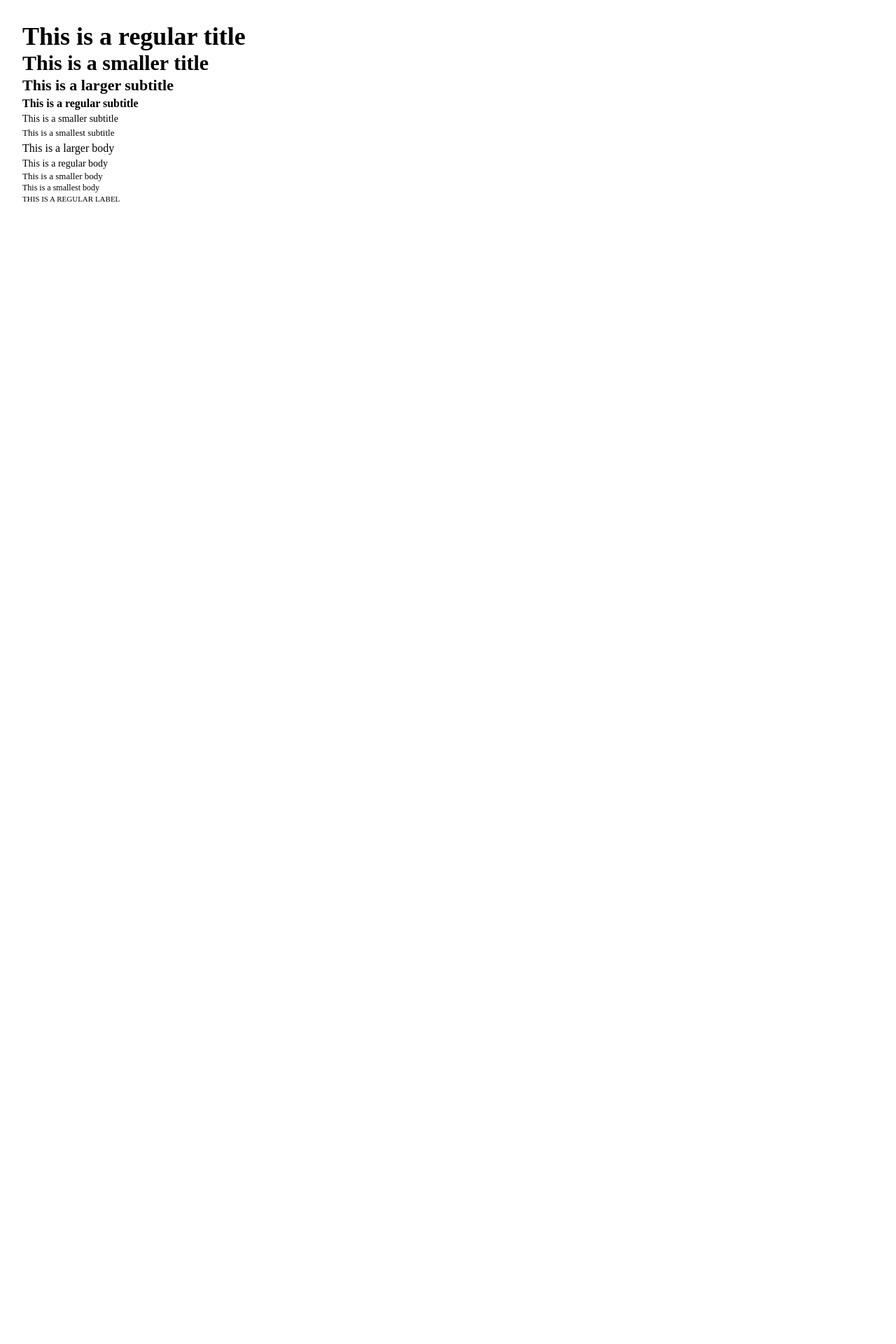
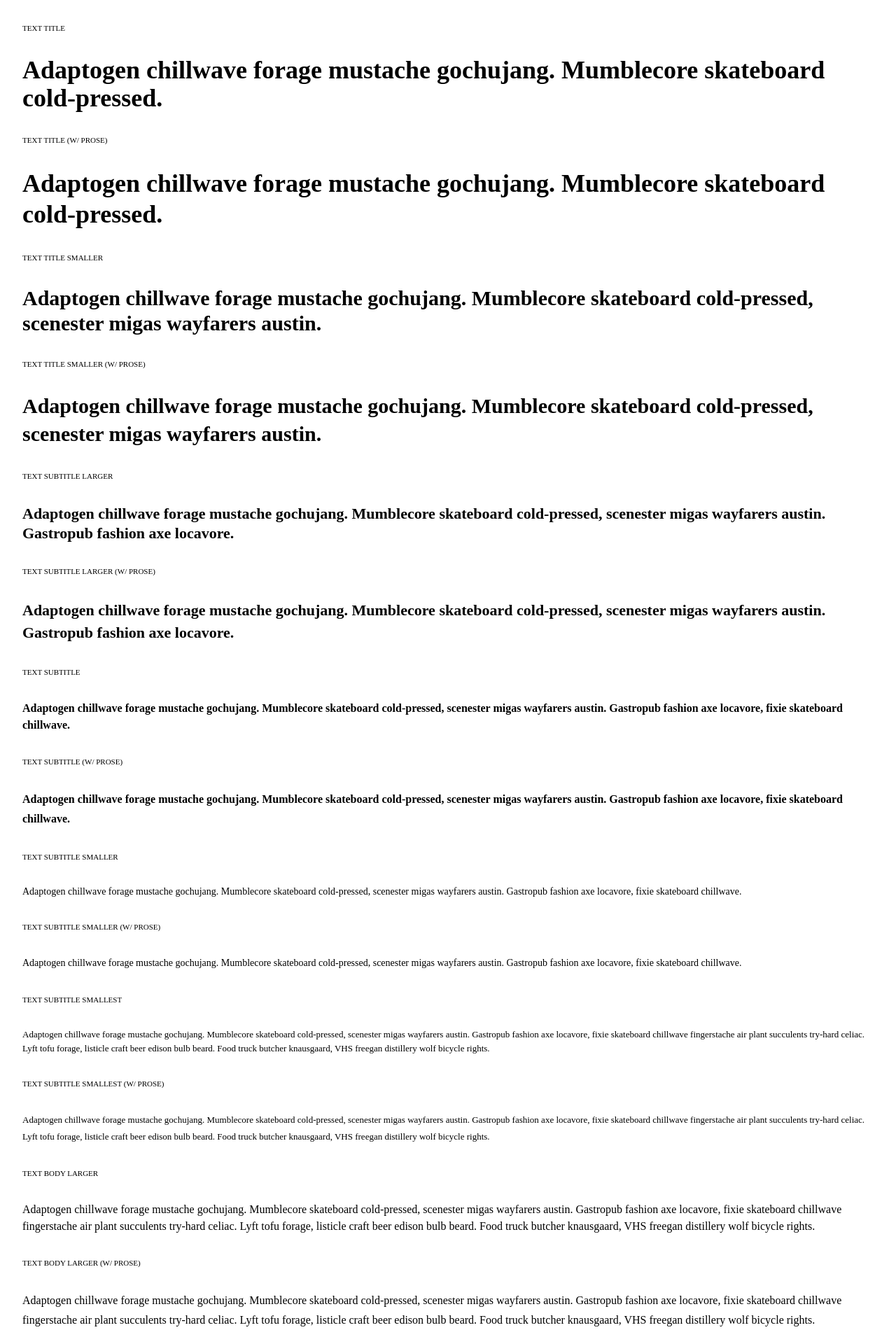
Before and after one commit to mrcthms/component-exploration, a React (Create React App) app: page / in a window 1280 px wide. Shown: the top 1920 px of the page at 70% size. Before the commit the page ends 800 px from the top, so only its background shows below. Built offline with nearby package versions, Linux system fonts and the light colour scheme.

Commit message:
Add in final type styles

```diff
--- a/src/App.css
+++ b/src/App.css
@@ -10,3 +10,12 @@ html, button, select, input {
 .app {
   padding: 32px;
 }
+
+/* for sake of demo */
+
+.text-label:first-of-type {
+  margin-bottom: 32px;
+}
+* + .text-label {
+  margin: 32px 0;
+}
--- a/src/App.js
+++ b/src/App.js
@@ -6,17 +6,71 @@ class App extends Component {
   render () {
     return (
       <div className='app'>
-        <Type element='h1' order='title'>This is a regular title</Type>
-        <Type element='h2' order='title' size='smaller'>This is a smaller title</Type>
-        <Type element='h3' order='subtitle' size='larger'>This is a larger subtitle</Type>
-        <Type element='h4' order='subtitle'>This is a regular subtitle</Type>
-        <Type element='h5' order='subtitle' size='smaller'>This is a smaller subtitle</Type>
-        <Type element='h6' order='subtitle' size='smallest'>This is a smallest subtitle</Type>
-        <Type element='p' order='body' size='larger'>This is a larger body</Type>
-        <Type element='p' order='body'>This is a regular body</Type>
-        <Type element='p' order='body' size='smaller'>This is a smaller body</Type>
-        <Type element='p' order='body' size='smallest'>This is a smallest body</Type>
-        <Type element='div' order='label'>This is a regular label</Type>
+        <Type element='div' order='label'>Text Title</Type>
+        <Type element='h1' order='title'>Adaptogen chillwave forage mustache gochujang. Mumblecore skateboard cold-pressed.</Type>
+
+        <Type element='div' order='label'>Text Title (w/ Prose)</Type>
+        <Type element='h1' order='title' prose>Adaptogen chillwave forage mustache gochujang. Mumblecore skateboard cold-pressed.</Type>
+
+        <Type element='div' order='label'>Text Title Smaller</Type>
+        <Type element='h2' order='title' size='smaller'>Adaptogen chillwave forage mustache gochujang. Mumblecore skateboard cold-pressed, scenester migas wayfarers austin.</Type>
+
+        <Type element='div' order='label'>Text Title Smaller (w/ Prose)</Type>
+        <Type element='h2' order='title' size='smaller' prose>Adaptogen chillwave forage mustache gochujang. Mumblecore skateboard cold-pressed, scenester migas wayfarers austin.</Type>
+
+        <Type element='div' order='label'>Text Subtitle Larger</Type>
+        <Type element='h3' order='subtitle' size='larger'>Adaptogen chillwave forage mustache gochujang. Mumblecore skateboard cold-pressed, scenester migas wayfarers austin. Gastropub fashion axe locavore.</Type>
+
+        <Type element='div' order='label'>Text Subtitle Larger (w/ Prose)</Type>
+        <Type element='h3' order='subtitle' size='larger' prose>Adaptogen chillwave forage mustache gochujang. Mumblecore skateboard cold-pressed, scenester migas wayfarers austin. Gastropub fashion axe locavore.</Type>
+
+        <Type element='div' order='label'>Text Subtitle</Type>
+        <Type element='h4' order='subtitle'>Adaptogen chillwave forage mustache gochujang. Mumblecore skateboard cold-pressed, scenester migas wayfarers austin. Gastropub fashion axe locavore, fixie skateboard chillwave.</Type>
+
+        <Type element='div' order='label'>Text Subtitle (w/ Prose)</Type>
+        <Type element='h4' order='subtitle' prose>Adaptogen chillwave forage mustache gochujang. Mumblecore skateboard cold-pressed, scenester migas wayfarers austin. Gastropub fashion axe locavore, fixie skateboard chillwave.</Type>
+
+        <Type element='div' order='label'>Text Subtitle Smaller</Type>
+        <Type element='h5' order='subtitle' size='smaller'>Adaptogen chillwave forage mustache gochujang. Mumblecore skateboard cold-pressed, scenester migas wayfarers austin. Gastropub fashion axe locavore, fixie skateboard chillwave.</Type>
+
+        <Type element='div' order='label'>Text Subtitle Smaller (w/ Prose)</Type>
+        <Type element='h5' order='subtitle' size='smaller' prose>Adaptogen chillwave forage mustache gochujang. Mumblecore skateboard cold-pressed, scenester migas wayfarers austin. Gastropub fashion axe locavore, fixie skateboard chillwave.</Type>
+
+        <Type element='div' order='label'>Text Subtitle Smallest</Type>
+        <Type element='h6' order='subtitle' size='smallest'>Adaptogen chillwave forage mustache gochujang. Mumblecore skateboard cold-pressed, scenester migas wayfarers austin. Gastropub fashion axe locavore, fixie skateboard chillwave fingerstache air plant succulents try-hard celiac. Lyft tofu forage, listicle craft beer edison bulb beard. Food truck butcher knausgaard, VHS freegan distillery wolf bicycle rights.</Type>
+
+        <Type element='div' order='label'>Text Subtitle Smallest (w/ Prose)</Type>
+        <Type element='h6' order='subtitle' size='smallest' prose>Adaptogen chillwave forage mustache gochujang. Mumblecore skateboard cold-pressed, scenester migas wayfarers austin. Gastropub fashion axe locavore, fixie skateboard chillwave fingerstache air plant succulents try-hard celiac. Lyft tofu forage, listicle craft beer edison bulb beard. Food truck butcher knausgaard, VHS freegan distillery wolf bicycle rights.</Type>
+
+        <Type element='div' order='label'>Text Body Larger</Type>
+        <Type element='p' order='body' size='larger'>Adaptogen chillwave forage mustache gochujang. Mumblecore skateboard cold-pressed, scenester migas wayfarers austin. Gastropub fashion axe locavore, fixie skateboard chillwave fingerstache air plant succulents try-hard celiac. Lyft tofu forage, listicle craft beer edison bulb beard. Food truck butcher knausgaard, VHS freegan distillery wolf bicycle rights.</Type>
+
+        <Type element='div' order='label'>Text Body Larger (w/ Prose)</Type>
+        <Type element='p' order='body' size='larger' prose>Adaptogen chillwave forage mustache gochujang. Mumblecore skateboard cold-pressed, scenester migas wayfarers austin. Gastropub fashion axe locavore, fixie skateboard chillwave fingerstache air plant succulents try-hard celiac. Lyft tofu forage, listicle craft beer edison bulb beard. Food truck butcher knausgaard, VHS freegan distillery wolf bicycle rights.</Type>
+
+        <Type element='div' order='label'>Text Body</Type>
+        <Type element='p' order='body'>Adaptogen chillwave forage mustache gochujang. Mumblecore skateboard cold-pressed, scenester migas wayfarers austin. Gastropub fashion axe locavore, fixie skateboard chillwave fingerstache air plant succulents try-hard celiac. Lyft tofu forage, listicle craft beer edison bulb beard. Food truck butcher knausgaard, VHS freegan distillery wolf bicycle rights.</Type>
+
+        <Type element='div' order='label'>Text Body (w/ Prose)</Type>
+        <Type element='p' order='body' prose>Adaptogen chillwave forage mustache gochujang. Mumblecore skateboard cold-pressed, scenester migas wayfarers austin. Gastropub fashion axe locavore, fixie skateboard chillwave fingerstache air plant succulents try-hard celiac. Lyft tofu forage, listicle craft beer edison bulb beard. Food truck butcher knausgaard, VHS freegan distillery wolf bicycle rights.</Type>
+
+        <Type element='div' order='label'>Text Body Smaller</Type>
+        <Type element='p' order='body' size='smaller'>Adaptogen chillwave forage mustache gochujang. Mumblecore skateboard cold-pressed, scenester migas wayfarers austin. Gastropub fashion axe locavore, fixie skateboard chillwave fingerstache air plant succulents try-hard celiac. Lyft tofu forage, listicle craft beer edison bulb beard. Food truck butcher knausgaard, VHS freegan distillery wolf bicycle rights.</Type>
+
+        <Type element='div' order='label'>Text Body Smaller (w/ Prose)</Type>
+        <Type element='p' order='body' size='smaller' prose>Adaptogen chillwave forage mustache gochujang. Mumblecore skateboard cold-pressed, scenester migas wayfarers austin. Gastropub fashion axe locavore, fixie skateboard chillwave fingerstache air plant succulents try-hard celiac. Lyft tofu forage, listicle craft beer edison bulb beard. Food truck butcher knausgaard, VHS freegan distillery wolf bicycle rights.</Type>
+
+        <Type element='div' order='label'>Text Body Smallest</Type>
+        <Type element='p' order='body' size='smallest'>Adaptogen chillwave forage mustache gochujang. Mumblecore skateboard cold-pressed, scenester migas wayfarers austin. Gastropub fashion axe locavore, fixie skateboard chillwave fingerstache air plant succulents try-hard celiac. Lyft tofu forage, listicle craft beer edison bulb beard. Food truck butcher knausgaard, VHS freegan distillery wolf bicycle rights.</Type>
+
+        <Type element='div' order='label'>Text Body Smallest (w/ Prose)</Type>
+        <Type element='p' order='body' size='smallest' prose>Adaptogen chillwave forage mustache gochujang. Mumblecore skateboard cold-pressed, scenester migas wayfarers austin. Gastropub fashion axe locavore, fixie skateboard chillwave fingerstache air plant succulents try-hard celiac. Lyft tofu forage, listicle craft beer edison bulb beard. Food truck butcher knausgaard, VHS freegan distillery wolf bicycle rights.</Type>
+
+        <Type element='div' order='label'>Text Label</Type>
+        <Type element='div' order='label'>Adaptogen chillwave forage mustache gochujang. Mumblecore skateboard cold-pressed, scenester migas wayfarers austin. Gastropub fashion axe locavore.</Type>
+
+        <Type element='div' order='label'>Text Label (w/ Prose)</Type>
+        <Type element='div' order='label' prose>Adaptogen chillwave forage mustache gochujang. Mumblecore skateboard cold-pressed, scenester migas wayfarers austin. Gastropub fashion axe locavore.</Type>
       </div>
     )
   }
--- a/src/components/Type/Type.css
+++ b/src/components/Type/Type.css
@@ -9,8 +9,7 @@ h1, h2, h3, h4, h5, h6 {
 .text-title,
 .text-title-smaller,
 .text-subtitle-larger,
-.text-subtitle
- {
+.text-subtitle {
     font-family: "Eina 03";
 }
 
@@ -31,11 +30,17 @@ h1, h2, h3, h4, h5, h6 {
   line-height: 40px;
   font-weight: 600;
 }
+.text-title.text-prose {
+  line-height: 44px;
+}
 
 .text-title-smaller {
   font-size: 30px;
   line-height: 36px;
   font-weight: 600;
+}
+.text-title-smaller.text-prose {
+  line-height: 40px;
 }
 
 .text-subtitle-larger {
@@ -43,11 +48,17 @@ h1, h2, h3, h4, h5, h6 {
   line-height: 28px;
   font-weight: 600;
 }
+.text-subtitle-larger.text-prose {
+  line-height: 32px;
+}
 
 .text-subtitle {
   font-size: 16px;
   line-height: 24px;
   font-weight: 600;
+}
+.text-subtitle.text-prose {
+  line-height: 28px;
 }
 
 .text-subtitle-smaller {
@@ -55,11 +66,17 @@ h1, h2, h3, h4, h5, h6 {
   line-height: 20px;
   font-weight: 400;
 }
+.text-subtitle-smaller.text-prose {
+  line-height: 24px;
+}
 
 .text-subtitle-smallest {
   font-size: 13px;
   line-height: 20px;
   font-weight: 400;
+}
+.text-subtitle-smallest.text-prose {
+  line-height: 24px;
 }
 
 .text-body-larger {
@@ -67,11 +84,17 @@ h1, h2, h3, h4, h5, h6 {
   line-height: 24px;
   font-weight: 300;
 }
+.text-body-larger.text-prose {
+  line-height: 28px;
+}
 
 .text-body {
   font-size: 14px;
   line-height: 20px;
   font-weight: 300;
+}
+.text-body.text-prose {
+  line-height: 24px;
 }
 
 .text-body-smaller {
@@ -79,11 +102,17 @@ h1, h2, h3, h4, h5, h6 {
   line-height: 16px;
   font-weight: 300;
 }
+.text-body-smaller.text-prose {
+  line-height: 20px;
+}
 
 .text-body-smallest {
   font-size: 12px;
   line-height: 16px;
   font-weight: 300;
+}
+.text-body-smallest.text-prose {
+  line-height: 20px;
 }
 
 .text-label {
@@ -92,3 +121,6 @@ h1, h2, h3, h4, h5, h6 {
   font-weight: 500;
   text-transform: uppercase;
 }
+.text-label.text-prose {
+  line-height: 20px;
+}
```
